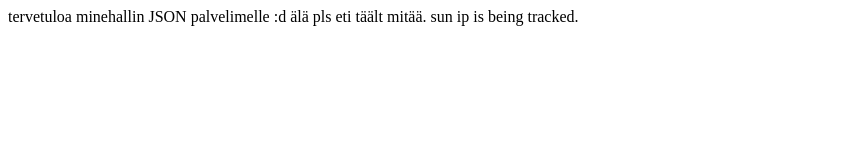
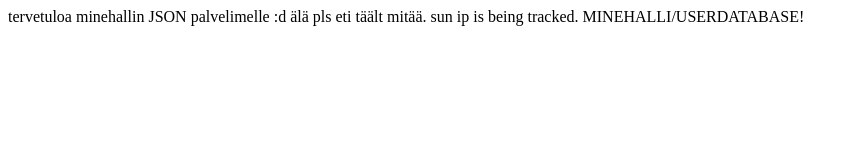
Before and after one commit to WinSer2003/json, a plain HTML site: page index.html in a window 1280 px wide. Shown: the whole page, without its empty margins (0-857 px from the left). Drawn offline with Linux system fonts and the light colour scheme.

Commit message:
added all

```diff
--- a/index.html
+++ b/index.html
@@ -10,6 +10,7 @@
 
 <body>
   tervetuloa minehallin JSON palvelimelle :d älä pls eti täält mitää. sun ip is being tracked.
+  MINEHALLI/USERDATABASE!
   <script src="script.js"></script>
 </body>
 
```
